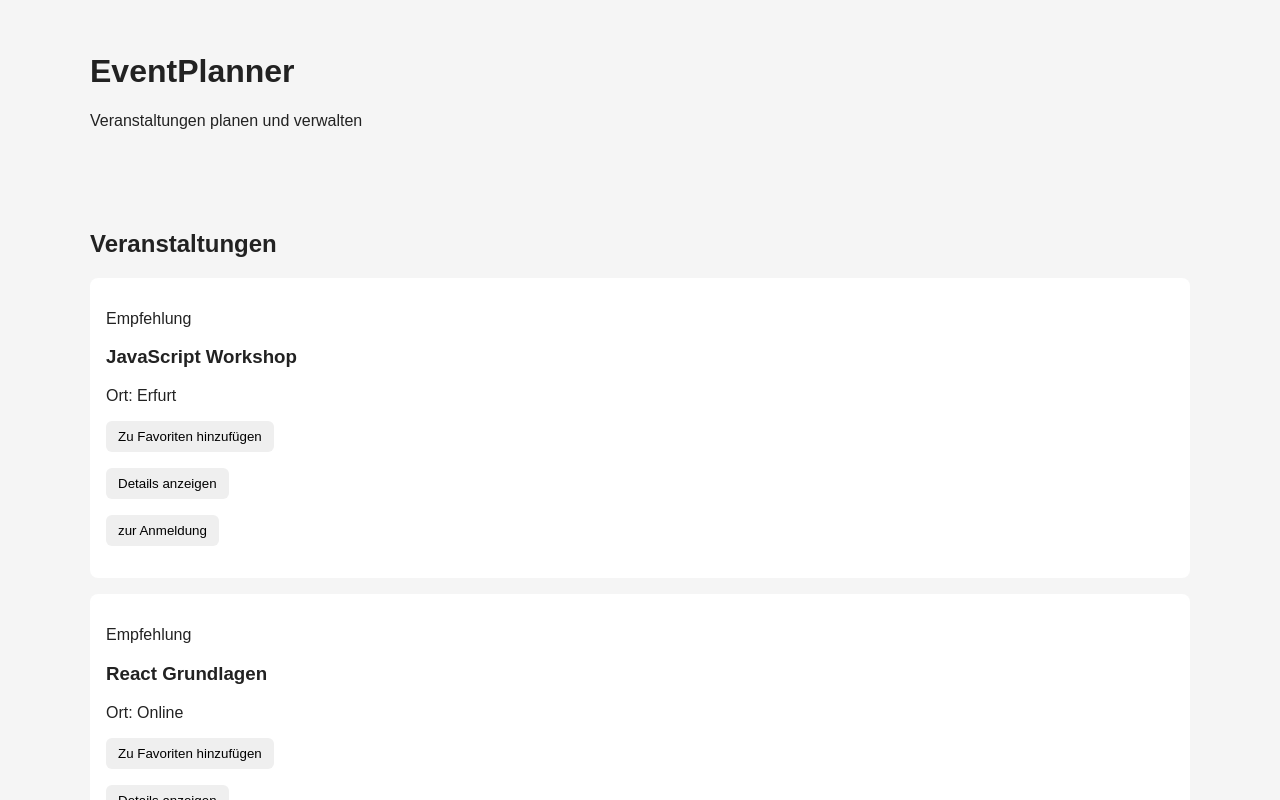
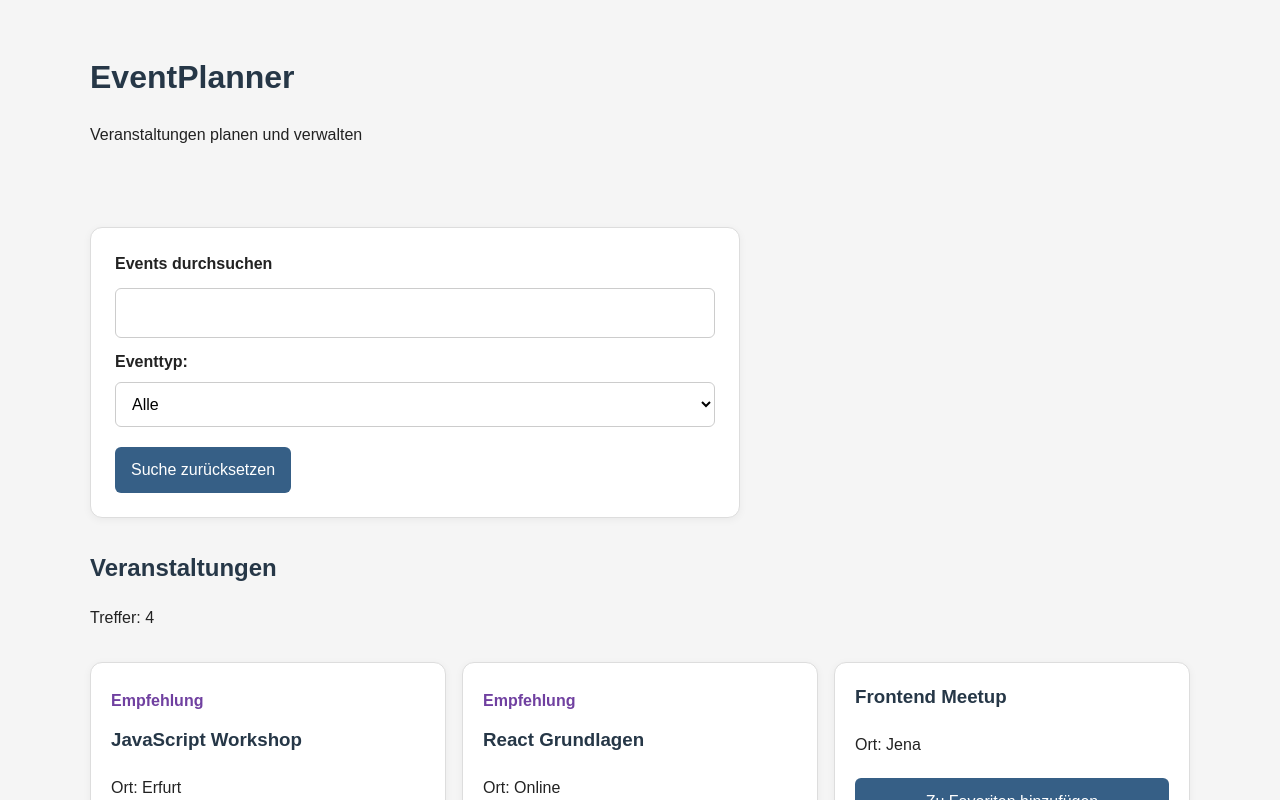
Before and after one commit to silviohoberg2/eventplanner, a React (Vite) app: page / in a window 1280 px wide. Shown: the top 800 px of the page. Built offline with nearby package versions, Linux system fonts and the light colour scheme.

Commit message:
Complete EventPlanner interaction features

```diff
--- a/src/components/App.jsx
+++ b/src/components/App.jsx
@@ -1,21 +1,28 @@
+
 import { useState, useEffect } from "react";
 import Header from "./Header";
 import Footer from "./Footer";
 import Notice from "./Notice";
 import EventList from "./EventList";
 import RegistrationManager from "./RegistrationManager";
+import SearchField from "./SearchField.jsx";
 
 export default function App() {
   const [registrations, setRegistrations] = useState(() => {
     try {
       const savedRegistrations = localStorage.getItem("registrations");
-    return savedRegistrations
-    ? JSON.parse(savedRegistrations)
-    : [];
-    } catch{
+      return savedRegistrations
+        ? JSON.parse(savedRegistrations)
+        : [];
+    } catch {
       return [];
     }
   });
+
+  const [searchTerm, setSearchTerm] = useState("");
+
+  // State für den Eventtyp
+  const [eventType, setEventType] = useState("all");
 
   useEffect(() => {
     localStorage.setItem(
@@ -24,13 +31,28 @@ export default function App() {
     );
   }, [registrations]);
 
+  // Suchfeld und Eventtyp zurücksetzen
+  function handleResetSearch() {
+    setSearchTerm("");
+    setEventType("all");
+  }
 
   return (
     <>
       <Header />
 
       <main>
+        <SearchField
+          searchTerm={searchTerm}
+          onSearchChange={setSearchTerm}
+          eventType={eventType}
+          onEventTypeChange={setEventType}
+          onResetSearch={handleResetSearch}
+        />
+
         <EventList
+          searchTerm={searchTerm}
+          eventType={eventType}
           registrations={registrations}
         />
 
--- a/src/components/EventList.jsx
+++ b/src/components/EventList.jsx
@@ -1,15 +1,46 @@
+
 import events from "../data/events";
 import EventCard from "./EventCard";
 
 function EventList({
+  searchTerm,
+  eventType,
   registrations
 }) {
+
+  // Veranstaltungen nach Suchtext und Typ filtern
+  const filteredEvents = events.filter((event) => {
+
+    // Textsuche
+    const matchesSearch = event.title
+      .toLocaleLowerCase()
+      .includes(searchTerm.trim().toLocaleLowerCase());
+
+    // Eventtyp prüfen
+    const matchesType =
+      eventType === "all" ||
+      (eventType === "online" && event.online) ||
+      (eventType === "onsite" && !event.online);
+
+    return matchesSearch && matchesType;
+  });
+
   return (
     <>
       <h2>Veranstaltungen</h2>
+
+      <p>
+        Treffer: {filteredEvents.length}
+      </p>
+
       <section className="event-list">
 
-        {events.map((event) => (
+        {events.length === 0 ? (
+          <p>Noch keine Events vorhanden.</p>
+        ) : filteredEvents.length === 0 ? (
+          <p>Keine passenden Events gefunden.</p>
+        ) : (
+          filteredEvents.map((event) => (
             <EventCard
               key={event.id}
               id={event.id}
@@ -23,7 +54,9 @@ function EventList({
               registrationOpen={event.registrationOpen}
               registrations={registrations}
             />
-        ))}
+          ))
+        )}
+
       </section>
     </>
   );
--- a/src/components/RegistrationForm.jsx
+++ b/src/components/RegistrationForm.jsx
@@ -3,7 +3,8 @@ function RegistrationForm({
   error,
   events,
   onChange,
-  onSubmit
+  onSubmit,
+  nameInputRef
 }) {
   return (
     <form onSubmit={onSubmit} noValidate>
@@ -11,6 +12,7 @@ function RegistrationForm({
       <div>
         <label htmlFor="name">Name*</label>
         <input
+          ref={nameInputRef}
           type="text"
           id="name"
           name="name"
--- /dev/null
+++ b/src/components/SearchField.jsx
@@ -0,0 +1,52 @@
+
+function SearchField({
+  searchTerm,
+  onSearchChange,
+  eventType,
+  onEventTypeChange,
+  onResetSearch
+}) {
+  return (
+    <div className="search-field">
+      <label htmlFor="event-search">
+        Events durchsuchen
+      </label>
+
+      <input
+        type="search"
+        id="event-search"
+        value={searchTerm}
+        onChange={(event) =>
+          onSearchChange(event.target.value)
+        }
+      />
+
+      <div>
+        <label htmlFor="event-type">
+          Eventtyp:
+        </label>
+
+        <select
+          id="event-type"
+          value={eventType}
+          onChange={(event) =>
+            onEventTypeChange(event.target.value)
+          }
+        >
+          <option value="all">Alle</option>
+          <option value="online">Online</option>
+          <option value="onsite">Vor Ort</option>
+        </select>
+      </div>
+
+      <button
+        type="button"
+        onClick={onResetSearch}
+      >
+        Suche zurücksetzen
+      </button>
+    </div>
+  );
+}
+
+export default SearchField;
--- a/src/demos/main.jsx
+++ b/src/demos/main.jsx
@@ -7,12 +7,13 @@ import LikeButton from "./components/LikeButton.jsx";
 import PriceCalculator from "./components/PriceCalculator.jsx";
 import BookingForm from "./components/BookingForm.jsx";
 import EffectDemo from "./components/EffectDemo.jsx";
+import FocusInput from "./components/FocusInput.jsx";
+import PreviousValue from "./components/PreviousValue.jsx";
 
 const rootElement = document.querySelector("#root");
 const root = createRoot(rootElement);
 
 root.render(
 
-  <EffectDemo />
-
+  <PreviousValue />
 );
--- a/src/styles.css
+++ b/src/styles.css
@@ -1,3 +1,6 @@
+
+/* === Allgemeine Einstellungen === */
+
 * {
   box-sizing: border-box;
 }
@@ -5,6 +8,7 @@
 body {
   margin: 0;
   font-family: Arial, sans-serif;
+  line-height: 1.5;
   color: #222;
   background: #f5f5f5;
 }
@@ -24,22 +28,108 @@ main {
   padding-block: 2rem;
 }
 
+section {
+  margin-block: 2rem;
+}
+
+h1,
+h2,
+h3 {
+  color: #263747;
+}
+
+/* === Courses / Events === */
+
 .course-list,
 .event-list {
   display: grid;
   gap: 1rem;
+  grid-template-columns: 1fr;
   margin-bottom: 1.5rem;
 }
+
+@media screen and (min-width: 576px) {
+  .course-list,
+  .event-list {
+    grid-template-columns: repeat(2, 1fr);
+  }
+}
+
+@media screen and (min-width: 960px) {
+  .course-list,
+  .event-list {
+    grid-template-columns: repeat(3, 1fr);
+  }
+}
+
+/* === Allgemeine Karten === */
 
 .course-card,
 .event-card,
 .info-box,
 .panel,
 .notice {
-  padding: 1rem;
-  border-radius: 0.5rem;
+  padding: 1.25rem;
+  border-radius: 0.75rem;
   background: white;
 }
+
+.course-card,
+.event-card {
+  border: 1px solid #ddd;
+  box-shadow: 0 2px 8px rgba(0, 0, 0, 0.05);
+}
+
+.event-card {
+  display: flex;
+  flex-direction: column;
+  gap: 0.5rem;
+}
+
+.event-card h3 {
+  margin: 0 0 0.5rem;
+}
+
+.event-card p {
+  margin: 0.35rem 0;
+}
+
+.event-card-details {
+  padding: 1rem;
+  margin-top: 0.5rem;
+  background: #f6f8fa;
+  border-radius: 0.5rem;
+}
+
+/* === Empfehlungen und Favoriten === */
+
+.event-card-featured {
+  color: #7040a0;
+  font-weight: bold;
+}
+
+.event-card-favorite {
+  color: #ae6510;
+  font-weight: bold;
+}
+
+/* === Eventstatus === */
+
+/* Wird später über JSX-Klassen verwendet */
+
+.event-card--available {
+  border-left: 5px solid #28a745;
+}
+
+.event-card--limited {
+  border-left: 5px solid #ff9800;
+}
+
+.event-card--full {
+  border-left: 5px solid #dc3545;
+}
+
+/* === Meldungen === */
 
 .info-box {
   border: 1px solid #ccc;
@@ -60,20 +150,37 @@ main {
   border-left-color: darkorange;
 }
 
-.course-card {
-  border: 1px solid #ddd;
-}
-
 /* === Buttons === */
 
 button {
-  display: block;
-  padding: 0.5rem 0.75rem;
+  display: inline-block;
+  padding: 0.7rem 1rem;
   border: 0;
   border-radius: 0.375rem;
+  background: #365f86;
+  color: white;
+  font: inherit;
+  font-weight: 600;
   cursor: pointer;
-  margin: 1rem 0;
+  margin: 0.5rem 0;
   justify-self: start;
+  transition: background-color 0.2s ease;
+}
+
+button:hover:not(:disabled) {
+  background: #264764;
+}
+
+button:disabled {
+  background: #aaa;
+  color: #f5f5f5;
+  cursor: not-allowed;
+  opacity: 0.75;
+}
+
+button:focus-visible {
+  outline: 3px solid #86b6e2;
+  outline-offset: 2px;
 }
 
 /* === Formulare === */
@@ -81,52 +188,213 @@ button {
 form {
   display: grid;
   gap: 1rem;
-  max-width: 28rem;
-  margin-bottom: 2rem;
+  margin-bottom: 1.5rem;
+  max-width: 650px;
 }
 
-form div {
+form > div {
   display: grid;
-  gap: 0.35rem;
+  gap: 0.4rem;
 }
 
-form label {
-  font-weight: bold;
+label {
+  font-weight: 600;
+  display: block;
 }
 
-form input {
-  width: 100%;
-  padding: 0.6rem 0.75rem;
-  border: 1px solid #ccc;
-  border-radius: 0.375rem;
-  background: white;
+input,
+select,
+textarea,
+button {
   font: inherit;
 }
 
-form input:focus {
-  outline: 2px solid steelblue;
-  outline-offset: 1px;
-}
-
-/* === Fehlermeldungen === */
-
-.form-error {
-  max-width: 28rem;
+input,
+select,
+textarea {
+  width: 100%;
+  max-width: 100%;
   padding: 0.75rem;
-  margin-bottom: 1rem;
-  border: 1px solid darkred;
-  border-left: 4px solid darkred;
+  border: 1px solid #ccc;
   border-radius: 0.375rem;
   background: white;
 }
 
+input:focus-visible,
+select:focus-visible,
+textarea:focus-visible {
+  outline: 2px solid #86b6e2;
+  outline-offset: 1px;
+}
+
+input[type="checkbox"] {
+  display: inline-block;
+  width: auto;
+  padding: 0;
+}
+
+input[type="checkbox"] ~ label {
+  display: inline-block;
+  width: auto;
+}
+
+textarea {
+  resize: vertical;
+}
+
+form button {
+  margin-top: 0.5rem;
+}
+
 /* === Registrierungskarten === */
 
+.registration-list {
+  display: grid;
+  grid-template-columns:
+    repeat(auto-fit, minmax(min(100%, 240px), 1fr));
+  gap: 1rem;
+  margin: 1.5rem 0;
+}
+
 .registration-card {
-  max-width: 28rem;
-  padding: 1rem;
+  display: flex;
+  flex-direction: column;
+  align-items: flex-start;
+  gap: 0.5rem;
+  padding: 1.25rem;
+  border: 1px solid #ddd;
+  border-radius: 0.75rem;
+  background: white;
+  box-shadow: 0 2px 8px rgba(0, 0, 0, 0.05);
+  overflow-wrap: anywhere;
+}
+
+.registration-card h4 {
+  margin: 0 0 0.5rem;
+  color: #263747;
+  font-size: 1.1rem;
+}
+
+.registration-card p {
+  margin: 0;
+}
+
+.registration-card button {
+  background: #b02a37;
+  color: white;
+  margin-top: auto;
+}
+
+.registration-card button:hover {
+  background: #842029;
+}
+
+/* === Alerts === */
+
+.alert {
+  background-color: transparent;
+  border: 1px solid transparent;
+  border-radius: 0.375rem;
+  padding: 0.75rem;
   margin-bottom: 1rem;
+}
+
+.error-message,
+.form-error {
+  color: #58151c;
+  background-color: #f8d7da;
+  border-color: #f1aeb5;
+}
+
+.form-error {
+  width: 100%;
+  max-width: 100%;
+}
+
+.success-message,
+.form-success {
+  color: #0a3622;
+  background-color: #d1e7dd;
+  border: 1px solid #a3cfbb;
+  border-radius: 0.375rem;
+  padding: 0.75rem;
+}
+
+/* === Eventsuche === */
+
+.search-field {
+  display: grid;
+  gap: 0.75rem;
+  padding: 1.5rem;
+  margin-bottom: 2rem;
+  max-width: 650px;
+  background: white;
   border: 1px solid #ddd;
-  border-radius: 0.5rem;
-  background: white;
+  border-radius: 0.75rem;
+  box-shadow: 0 2px 8px rgba(0, 0, 0, 0.05);
 }
+
+.search-field label {
+  margin: 0;
+  font-weight: bold;
+}
+
+.search-field input,
+.search-field select {
+  width: 100%;
+  max-width: 100%;
+  margin: 0;
+}
+
+.search-field > div {
+  display: grid;
+  gap: 0.5rem;
+}
+
+.search-field button {
+  margin: 0.5rem 0 0;
+}
+
+.search-field button:hover {
+  background-color: #264764;
+}
+
+/* === Keine Suchergebnisse === */
+
+.event-list > p {
+  grid-column: 1 / -1;
+  padding: 1rem 1.25rem;
+  margin: 0;
+  background-color: #fff3cd;
+  color: #664d03;
+  border-left: 4px solid #ffbf47;
+  border-radius: 0.375rem;
+  font-weight: 600;
+}
+
+/* === Responsive Anpassungen === */
+
+@media screen and (max-width: 575px) {
+  header,
+  main,
+  footer {
+    width: 94%;
+  }
+
+  .search-field {
+    padding: 1rem;
+  }
+
+  .event-card,
+  .registration-card {
+    padding: 1rem;
+  }
+
+  .registration-list {
+    grid-template-columns: 1fr;
+  }
+
+  form {
+    width: 100%;
+  }
+}
```
Also changed, not shown: src/components/RegistrationManager.jsx (+6 -1 lines), src/demos/components/FocusInput.jsx (added, +30 -0 lines), src/demos/components/PreviousValue.jsx (added, +33 -0 lines). Lines whose indentation alone changed are shown as unchanged.
